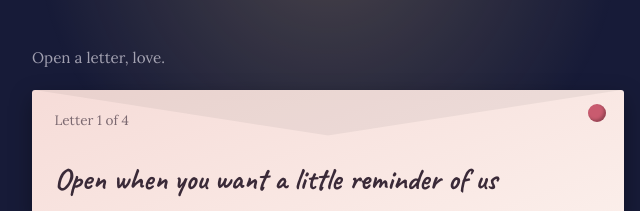
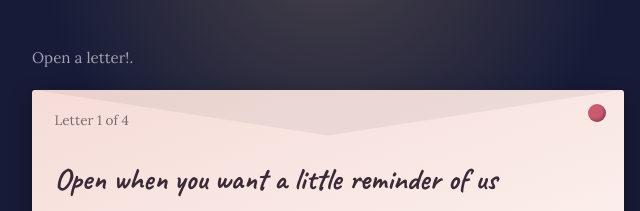
Before and after one commit to justin-ace/teachers-day, a plain HTML site: page index.html in a window 1280 px wide. Shown: the part 213-424 px from the top of the page, 312-952 px from the left. Drawn offline with Linux system fonts and the light colour scheme.

Commit message:
Update hint text in index.html

```diff
--- a/index.html
+++ b/index.html
@@ -85,7 +85,7 @@ dialog::backdrop{background:rgba(8,10,25,.82)}
 <main>
   <h1 id="title"></h1>
   <p class="intro" id="intro"></p>
-  <p class="hint">Open a letter, love.</p>
+  <p class="hint">Open a letter!.</p>
   <div class="letters" id="letters"></div>
   <p class="end">Happy Teachers' Day.</p>
 </main>
```
